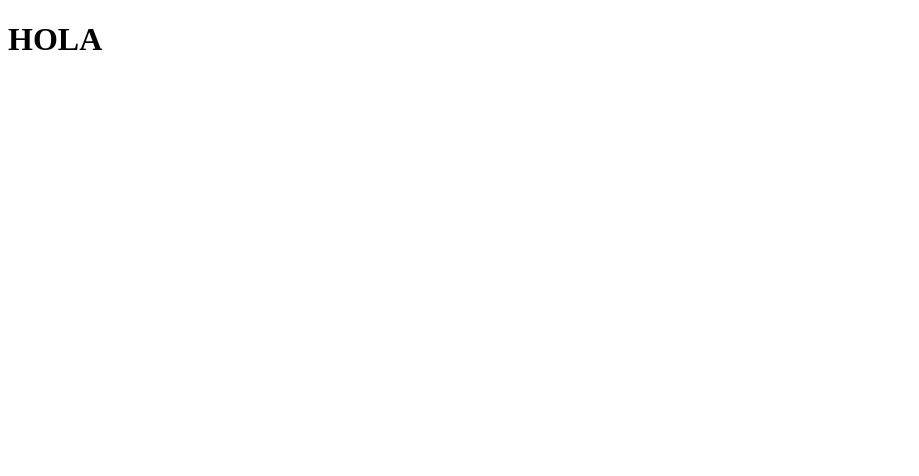
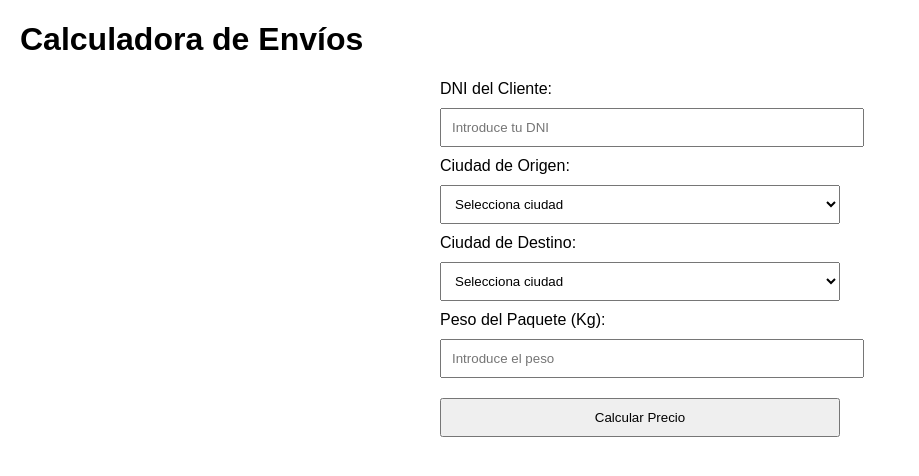
Before and after one commit to DenisAnangono/empresaenvio, a plain HTML site: page index.html in a window 1280 px wide. Shown: the whole page, without its empty margins (0-919 px from the left). Drawn offline with Linux system fonts and the light colour scheme.

Commit message:
primera actualizacion

```diff
--- a/index.html
+++ b/index.html
@@ -1,12 +1,56 @@
 <!DOCTYPE html>
-<html lang="en">
+<html lang="es">
 <head>
     <meta charset="UTF-8">
     <meta name="viewport" content="width=device-width, initial-scale=1.0">
-    <title>Document</title>
+    <title>Calculadora de Envíos</title>
+    <style>
+        body {
+            font-family: Arial, sans-serif;
+            margin: 20px;
+        }
+        form {
+            max-width: 400px;
+            margin: auto;
+        }
+        input, select, button {
+            width: 100%;
+            padding: 10px;
+            margin: 10px 0;
+        }
+    </style>
 </head>
 <body>
-    <h1>  HOLA  </h1>
+    <h1>Calculadora de Envíos</h1>
+    <form id="envioForm">
+        <label for="dni">DNI del Cliente:</label>
+        <input type="text" id="dni" name="dni" required placeholder="Introduce tu DNI">
 
+        <label for="origen">Ciudad de Origen:</label>
+        <select id="origen" name="origen" required>
+            <option value="">Selecciona ciudad</option>
+            <option value="Palma">Palma</option>
+            <option value="Madrid">Madrid</option>
+            <option value="Barcelona">Barcelona</option>
+            <option value="Valencia">Valencia</option>
+        </select>
+
+        <label for="destino">Ciudad de Destino:</label>
+        <select id="destino" name="destino" required>
+            <option value="">Selecciona ciudad</option>
+            <option value="Palma">Palma</option>
+            <option value="Madrid">Madrid</option>
+            <option value="Barcelona">Barcelona</option>
+            <option value="Valencia">Valencia</option>
+        </select>
+
+        <label for="peso">Peso del Paquete (Kg):</label>
+        <input type="number" id="peso" name="peso" required min="1" placeholder="Introduce el peso">
+
+        <button type="button" id="calcular">Calcular Precio</button>
+    </form>
+    <div id="resultado" style="margin-top: 20px; text-align: center;"></div>
+
+    <script src="script.js"></script>
 </body>
 </html>
```
